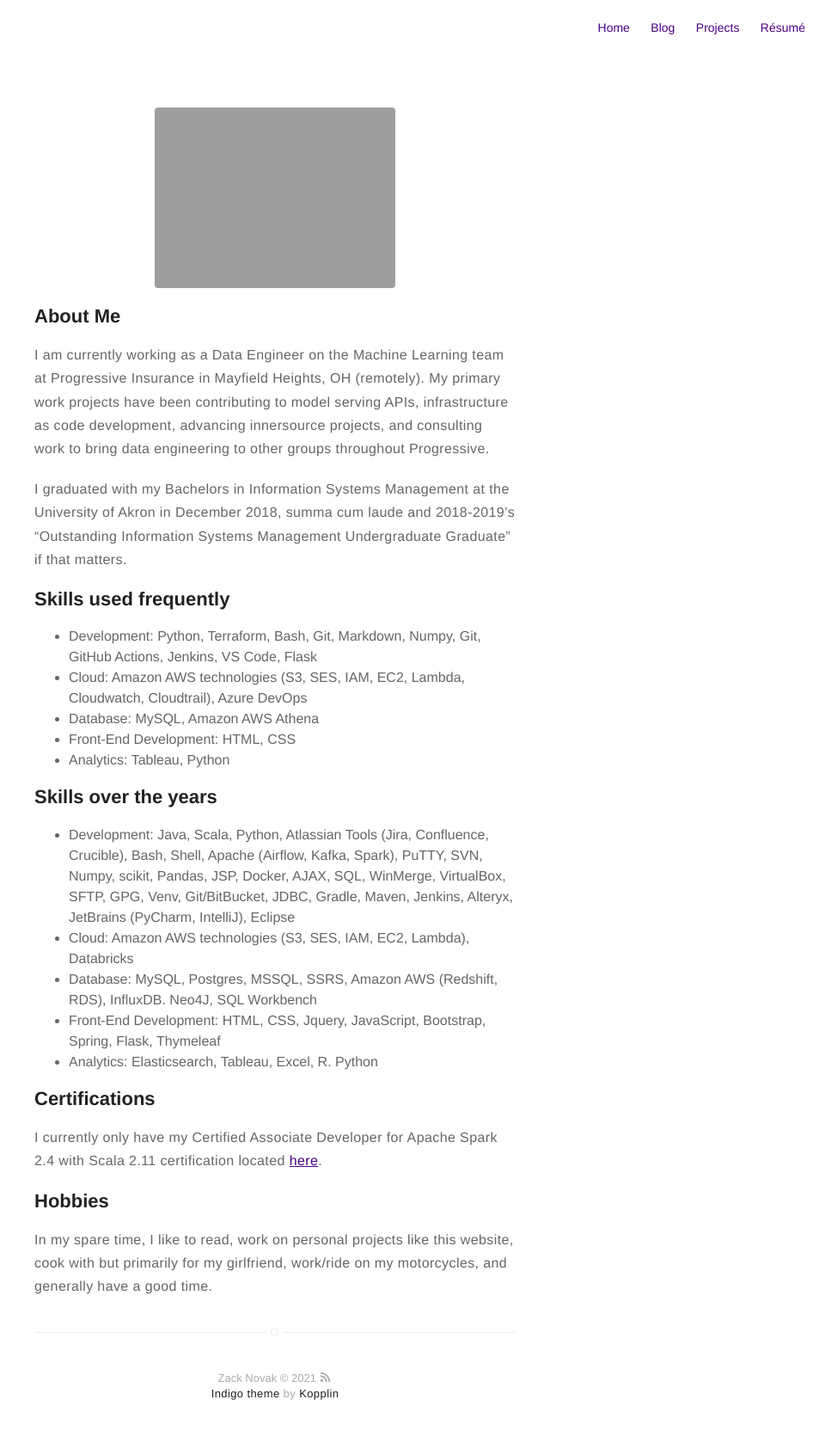
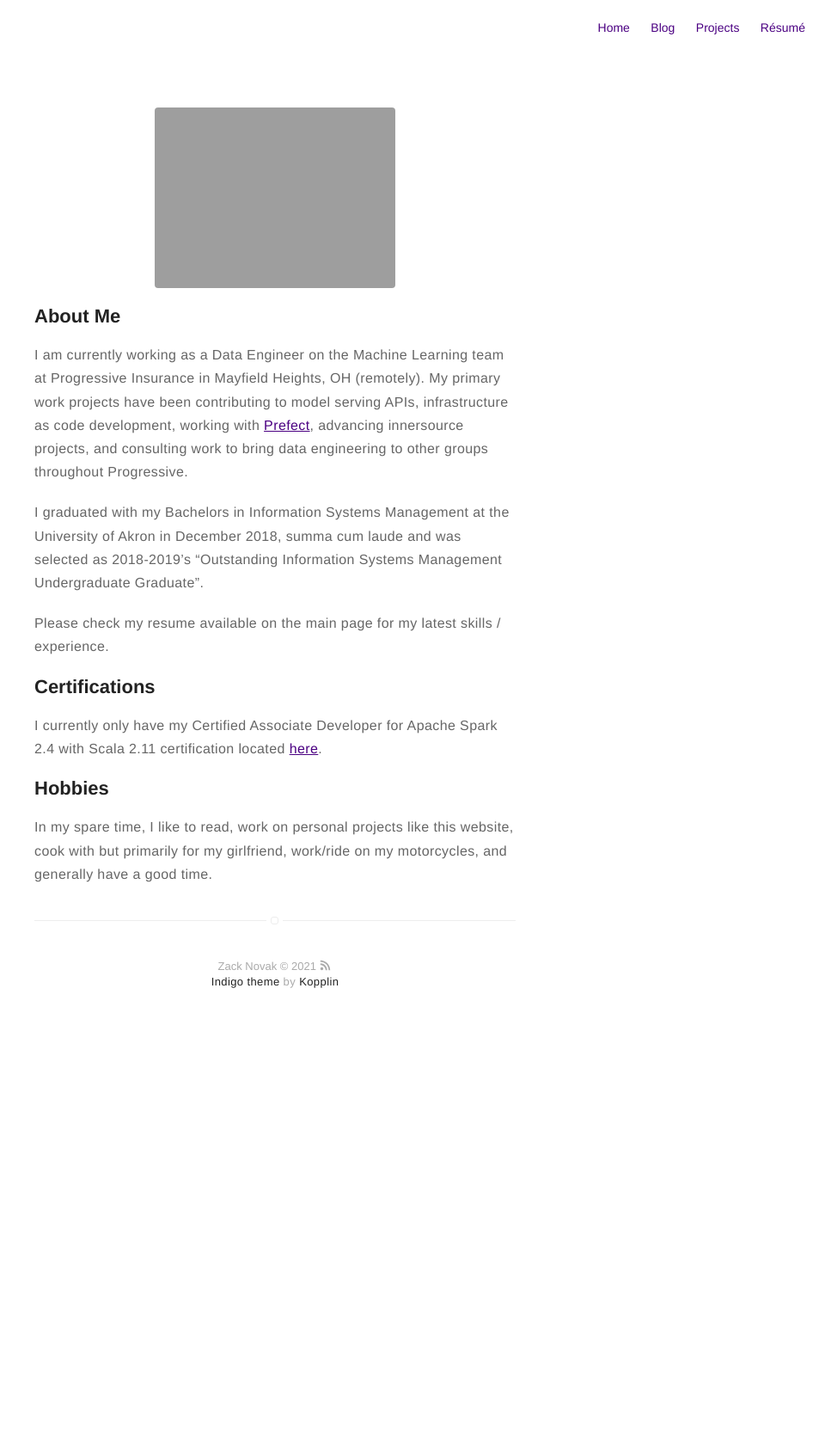
Before and after one commit to Novak478/novak478.github.io, a Jekyll site: the page built from about.md, in a window 1280 px wide. Shown: the whole page at 86% size, without its empty margins (320-1280 px from the left). Built offline with Jekyll 4.4.1, drawn with Linux system fonts in a browser that asks for light colours; after the commit the page ends 1213 px from its top, so only the background shows below that.

Commit message:
updated about.md

```diff
--- a/about.md
+++ b/about.md
@@ -5,25 +5,11 @@ layout: page
 ![Profile Image]({{ site.url }}/{{ site.picture }})
 
 <h2>About Me </h2>
-I am currently working as a Data Engineer on the Machine Learning team at Progressive Insurance in Mayfield Heights, OH (remotely). My primary work projects have been contributing to model serving APIs, infrastructure as code development, advancing innersource projects, and consulting work to bring data engineering to other groups throughout Progressive.
+I am currently working as a Data Engineer on the Machine Learning team at Progressive Insurance in Mayfield Heights, OH (remotely). My primary work projects have been contributing to model serving APIs, infrastructure as code development, working with [Prefect](prefect.io), advancing innersource projects, and consulting work to bring data engineering to other groups throughout Progressive.
 
-I graduated with my Bachelors in Information Systems Management at the University of Akron in December 2018, summa cum laude and 2018-2019's "Outstanding Information Systems Management Undergraduate Graduate" if that matters.
+I graduated with my Bachelors in Information Systems Management at the University of Akron in December 2018, summa cum laude and was selected as 2018-2019's "Outstanding Information Systems Management Undergraduate Graduate".
 
-<h2>Skills used frequently</h2>
-
-- Development: Python, Terraform, Bash, Git, Markdown, Numpy, Git, GitHub Actions, Jenkins, VS Code, Flask
-- Cloud: Amazon AWS technologies (S3, SES, IAM, EC2, Lambda, Cloudwatch, Cloudtrail), Azure DevOps
-- Database: MySQL, Amazon AWS Athena
-- Front-End Development: HTML, CSS
-- Analytics: Tableau, Python
-
-<h2>Skills over the years</h2>
-
-- Development: Java, Scala, Python, Atlassian Tools (Jira, Confluence, Crucible), Bash, Shell, Apache (Airflow, Kafka, Spark), PuTTY, SVN, Numpy, scikit, Pandas, JSP, Docker, AJAX, SQL, WinMerge, VirtualBox, SFTP, GPG, Venv, Git/BitBucket, JDBC, Gradle, Maven, Jenkins, Alteryx, JetBrains (PyCharm, IntelliJ), Eclipse
-- Cloud: Amazon AWS technologies (S3, SES, IAM, EC2, Lambda), Databricks
-- Database: MySQL, Postgres, MSSQL, SSRS, Amazon AWS (Redshift, RDS), InfluxDB. Neo4J, SQL Workbench
-- Front-End Development: HTML, CSS, Jquery, JavaScript, Bootstrap, Spring, Flask, Thymeleaf
-- Analytics: Elasticsearch, Tableau, Excel, R. Python
+Please check my resume available on the main page for my latest skills / experience.
 
 <h2>Certifications</h2>
 I currently only have my Certified Associate Developer for Apache Spark 2.4 with Scala 2.11 certification located [here](https://academy.databricks.com/award/certification/e0aceafd-ce73-38dc-b1dc-1f93987a45de/preview).
```
